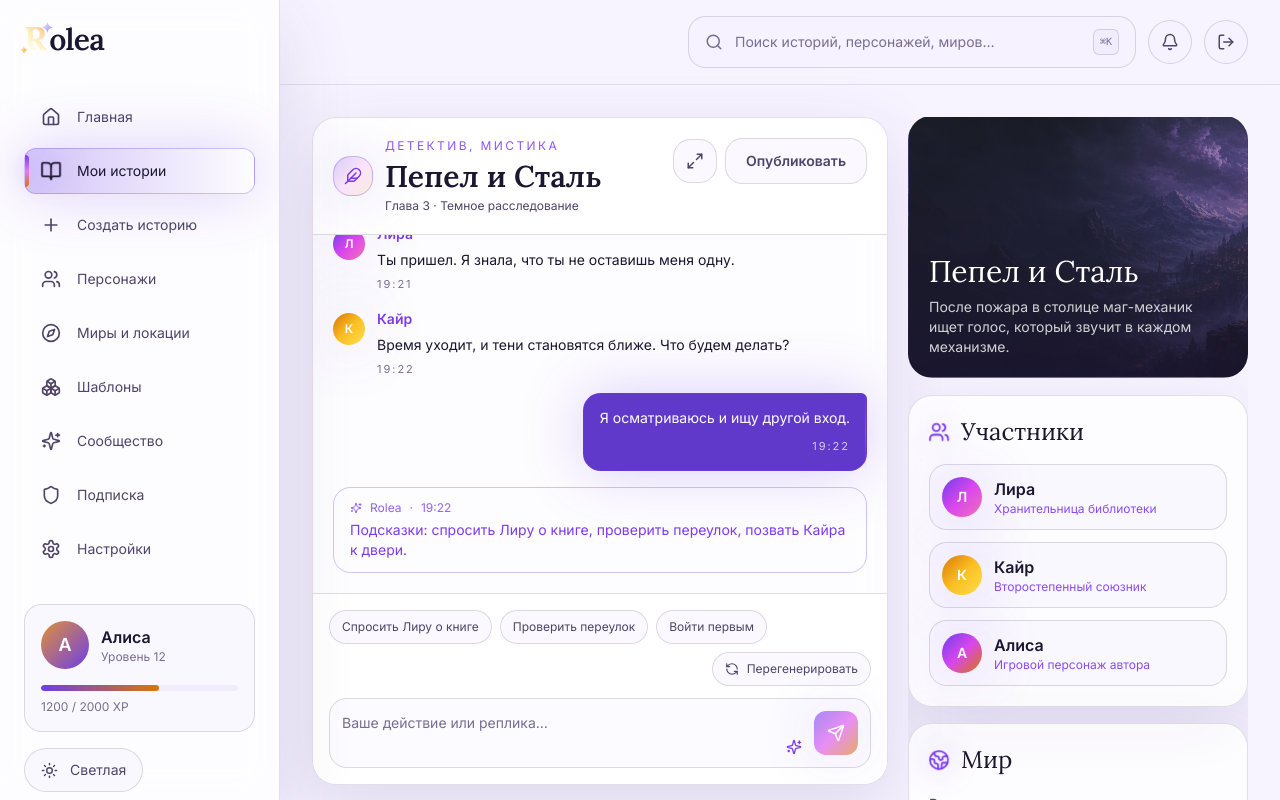
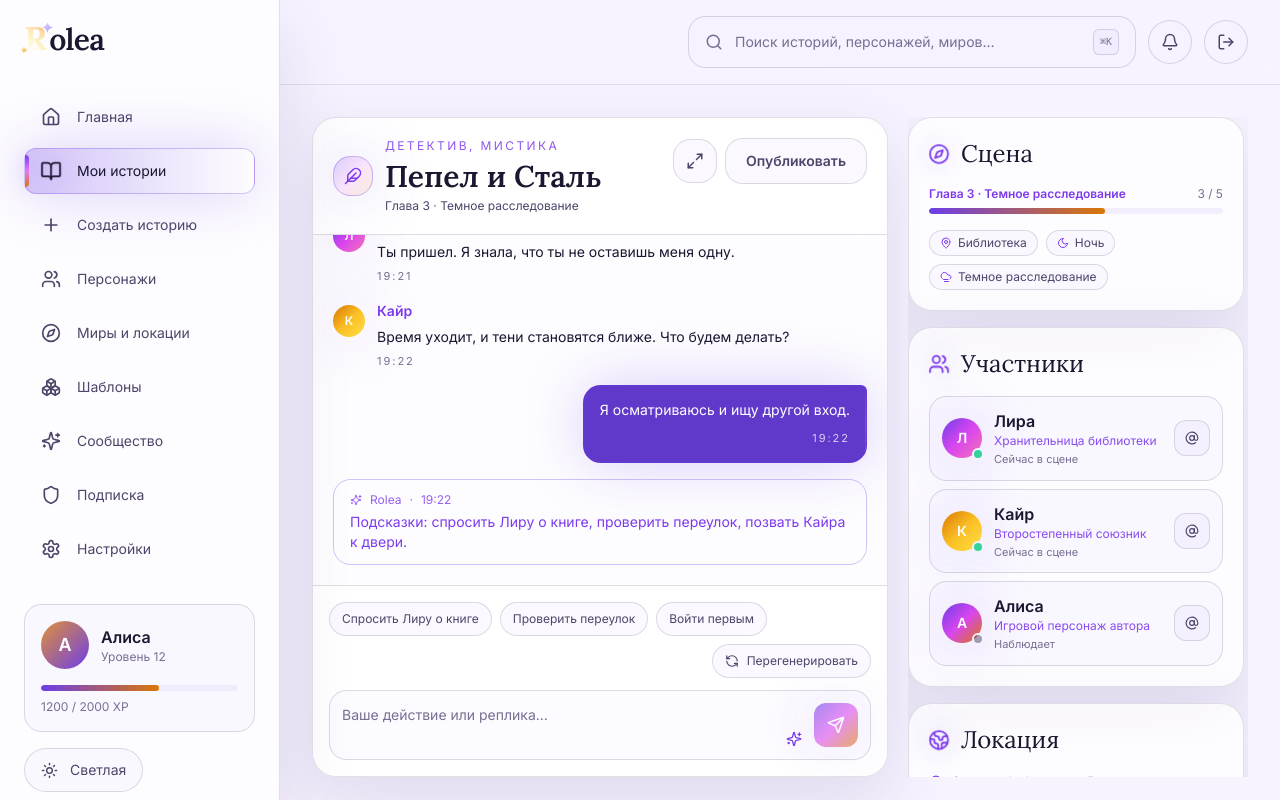
Before and after one commit to deerbyy/Rolea, a Next.js app: page /app/story/ash-and-steel in a window 1280 px wide. Built offline with nearby package versions, Linux system fonts and the light colour scheme.

Commit message:
feat(story-chat): локает скролл страницы во всех режимах + редизайн правых блоков (прогресс главы, меншены, факты сцены)
Co-Authored-By: Devin AI <158243242+devin-ai-integration[bot]@users.noreply.github.com>

```diff
--- a/app/globals.css
+++ b/app/globals.css
@@ -206,6 +206,10 @@ button {
   margin-left: 280px;
   overflow-y: auto;
   padding-bottom: 0;
+}
+
+body[data-chat-locked="1"] .rolea-main {
+  overflow: hidden;
 }
 
 body[data-chat-full="1"] .rolea-main {
--- a/components/story-chat.tsx
+++ b/components/story-chat.tsx
@@ -2,19 +2,27 @@
 
 import { useEffect, useMemo, useRef, useState } from "react";
 import {
+  AtSign,
   BookOpen,
+  CloudFog,
+  Compass,
   Feather,
   Globe2,
   Loader2,
+  Map as MapIcon,
+  MapPin,
   Maximize2,
   Minimize2,
+  Moon,
+  Pin,
+  Plus,
   RefreshCcw,
   Send,
   Sparkles,
   Users
 } from "lucide-react";
 import { demoCharacters, initialMessages } from "@/lib/demo-data";
-import type { ChatMessage } from "@/lib/types";
+import type { ChatMessage, Character } from "@/lib/types";
 import { useStories } from "@/lib/stories-store";
 import { cn } from "@/lib/cn";
 
@@ -92,6 +100,24 @@ export function StoryChat({ storyId }: { storyId: string }) {
       return () => document.body.removeAttribute("data-chat-full");
     }
   }, [isFull]);
+
+  useEffect(() => {
+    if (typeof document === "undefined") return;
+    document.body.setAttribute("data-chat-locked", "1");
+    return () => document.body.removeAttribute("data-chat-locked");
+  }, []);
+
+  function mention(name: string) {
+    const tag = `@${name} `;
+    setInput((current) => (current.startsWith(tag) ? current : `${tag}${current}`));
+    requestAnimationFrame(() => {
+      const node = inputRef.current;
+      if (!node) return;
+      node.focus();
+      const value = node.value;
+      node.setSelectionRange(value.length, value.length);
+    });
+  }
 
   async function send(action: string, replaceLastReply = false) {
     const trimmed = action.trim();
@@ -238,8 +264,8 @@ export function StoryChat({ storyId }: { storyId: string }) {
       <section
         className="glass reveal-up flex flex-col overflow-hidden rounded-3xl"
         style={{
-          height: isFull ? "calc(100dvh - 100px)" : "calc(100vh - 132px)",
-          minHeight: isFull ? "320px" : "620px",
+          height: isFull ? "calc(100dvh - 100px)" : "calc(100dvh - 140px)",
+          minHeight: "320px",
           transition: `height 520ms ${easing}, min-height 520ms ${easing}`,
         }}
       >
@@ -360,58 +386,82 @@ export function StoryChat({ storyId }: { storyId: string }) {
       <aside
         aria-hidden={isFull}
         className={cn(
-          "reveal-up reveal-delay-1 space-y-4 overflow-hidden",
+          "scrollbar-thin reveal-up reveal-delay-1 space-y-4 overflow-y-auto overflow-x-hidden pr-1",
           isFull && "pointer-events-none"
         )}
         style={{
+          height: isFull ? "calc(100dvh - 100px)" : "calc(100dvh - 140px)",
           opacity: isFull ? 0 : 1,
           transform: isFull ? "translateX(24px) scale(0.96)" : "translateX(0) scale(1)",
           transformOrigin: "top right",
-          transition: `opacity 280ms ease, transform 520ms ${easing}`,
+          transition: `opacity 280ms ease, transform 520ms ${easing}, height 520ms ${easing}`,
         }}
       >
-        <div className="story-card-bg floating-panel min-h-[260px] rounded-3xl border border-line/15 p-5">
-          <div className="flex h-full min-h-[220px] flex-col justify-end">
-            <h2 className="font-serif text-3xl text-white">{story.title}</h2>
-            <p className="mt-2 text-sm text-white/80">{story.summary}</p>
+        <Panel icon={Compass} title="Сцена">
+          <div className="space-y-4">
+            <div>
+              <div className="mb-1.5 flex items-center justify-between text-xs">
+                <span className="font-semibold text-accent-ring">Глава {story.chapter} · {story.mood}</span>
+                <span className="text-subtle">{story.chapter} / 5</span>
+              </div>
+              <div className="h-1.5 overflow-hidden rounded-full bg-surface-3/60">
+                <div
+                  className="progress-shine h-full rounded-full bg-gradient-to-r from-accent to-ember"
+                  style={{ width: `${Math.min(100, (story.chapter / 5) * 100)}%` }}
+                />
+              </div>
+            </div>
+            <div className="flex flex-wrap gap-2">
+              <SceneChip icon={MapPin} label="Библиотека" />
+              <SceneChip icon={Moon} label="Ночь" />
+              <SceneChip icon={CloudFog} label={story.mood} />
+            </div>
           </div>
-        </div>
+        </Panel>
 
         <Panel icon={Users} title="Участники">
-          <div className="space-y-3">
-            {demoCharacters.map((character) => (
-              <div
+          <div className="space-y-2">
+            {demoCharacters.map((character, index) => (
+              <CharacterRow
                 key={character.id}
-                className="hover-lift flex items-center gap-3 rounded-2xl border border-line/15 bg-surface-2/40 p-3"
-              >
-                <span
-                  className={cn(
-                    "grid h-10 w-10 shrink-0 place-items-center rounded-full bg-gradient-to-br text-sm font-semibold text-white shadow-glow",
-                    characterPalette[character.name] ?? "from-accent via-fuchsia-500 to-ember"
-                  )}
-                >
-                  {initialOf(character.name)}
-                </span>
-                <div className="min-w-0">
-                  <p className="font-semibold">{character.name}</p>
-                  <p className="truncate text-xs text-accent-ring/90">{character.role}</p>
-                </div>
-              </div>
+                character={character}
+                paletteClass={
+                  characterPalette[character.name] ?? "from-accent via-fuchsia-500 to-ember"
+                }
+                active={index < 2}
+                onMention={() => mention(character.name)}
+              />
             ))}
           </div>
         </Panel>
 
-        <Panel icon={Globe2} title="Мир">
-          <p className="text-sm leading-6 text-muted">
-            Весперия отвечает на решения героя: закрытые двери, чужие письма и тени меняются
-            по мере игры.
-          </p>
+        <Panel icon={Globe2} title="Локация">
+          <div className="space-y-3 text-sm">
+            <LocLine icon={MapPin} label="Старая библиотека Весперии" />
+            <LocLine icon={Moon} label="Глубокая ночь, 03:14" />
+            <LocLine icon={CloudFog} label="Туман и дрожащий свет фонарей" />
+            <button
+              type="button"
+              className="hover-lift mt-1 inline-flex items-center gap-2 rounded-xl border border-line/15 bg-surface-2/40 px-3 py-2 text-xs text-muted transition hover:border-accent/40 hover:text-fg"
+            >
+              <MapIcon size={14} /> Открыть карту мира
+            </button>
+          </div>
         </Panel>
 
         <Panel icon={BookOpen} title="Память сцены">
-          <p className="text-sm leading-6 text-muted">
-            AI учитывает последние сообщения, роль пользователя, активных персонажей и базовые правила 16+.
-          </p>
+          <ul className="space-y-2 text-sm">
+            <MemoryRow text="Алиса вошла в старую библиотеку Весперии" />
+            <MemoryRow text="Лира узнала героя по голосу" />
+            <MemoryRow text="Кайр предупредил о приближении теней" />
+            <MemoryRow text="«Хроники Весперии» закрыты на засов" pinned />
+          </ul>
+          <button
+            type="button"
+            className="hover-lift mt-3 inline-flex w-full items-center justify-center gap-2 rounded-xl border border-dashed border-line/20 bg-surface-2/30 px-3 py-2 text-xs text-muted transition hover:border-accent/40 hover:text-fg"
+          >
+            <Plus size={14} /> Закрепить из чата
+          </button>
         </Panel>
       </aside>
     </div>
@@ -511,3 +561,97 @@ function Panel({
     </section>
   );
 }
+
+function SceneChip({ icon: Icon, label }: { icon: typeof MapPin; label: string }) {
+  return (
+    <span className="inline-flex items-center gap-1.5 rounded-full border border-line/15 bg-surface-2/40 px-2.5 py-1 text-xs text-muted">
+      <Icon size={12} className="text-accent-ring" />
+      {label}
+    </span>
+  );
+}
+
+function LocLine({ icon: Icon, label }: { icon: typeof MapPin; label: string }) {
+  return (
+    <div className="flex items-center gap-2 text-muted">
+      <Icon size={14} className="shrink-0 text-accent-ring" />
+      <span className="truncate">{label}</span>
+    </div>
+  );
+}
+
+function MemoryRow({ text, pinned = false }: { text: string; pinned?: boolean }) {
+  return (
+    <li className="group flex items-start gap-2 text-muted">
+      <span
+        className={cn(
+          "mt-1.5 h-1.5 w-1.5 shrink-0 rounded-full",
+          pinned ? "bg-ember shadow-[0_0_8px_rgba(251,191,36,0.6)]" : "bg-accent-ring/70"
+        )}
+      />
+      <span className="flex-1 leading-6">{text}</span>
+      <button
+        type="button"
+        aria-label={pinned ? "Открепить" : "Закрепить"}
+        className={cn(
+          "shrink-0 rounded-md p-1 transition",
+          pinned
+            ? "text-ember"
+            : "text-subtle opacity-0 hover:text-accent-ring group-hover:opacity-100"
+        )}
+      >
+        <Pin size={12} className={pinned ? "fill-ember/30" : ""} />
+      </button>
+    </li>
+  );
+}
+
+function CharacterRow({
+  character,
+  paletteClass,
+  active,
+  onMention
+}: {
+  character: Character;
+  paletteClass: string;
+  active: boolean;
+  onMention: () => void;
+}) {
+  return (
+    <div className="hover-lift group flex items-center gap-3 rounded-2xl border border-line/15 bg-surface-2/40 p-3">
+      <div className="relative shrink-0">
+        <span
+          className={cn(
+            "grid h-10 w-10 place-items-center rounded-full bg-gradient-to-br text-sm font-semibold text-white shadow-glow",
+            paletteClass
+          )}
+        >
+          {initialOf(character.name)}
+        </span>
+        <span
+          className={cn(
+            "absolute -bottom-0.5 -right-0.5 h-3 w-3 rounded-full border-2 border-surface-2",
+            active ? "bg-emerald-400" : "bg-line/40"
+          )}
+          aria-hidden
+        />
+      </div>
+      <div className="min-w-0 flex-1">
+        <p className="truncate font-semibold">{character.name}</p>
+        <p className="truncate text-xs text-accent-ring/90">{character.role}</p>
+        <p className="mt-0.5 truncate text-[11px] text-subtle">
+          {active ? "Сейчас в сцене" : "Наблюдает"}
+        </p>
+      </div>
+      <button
+        type="button"
+        onClick={onMention}
+        title={`Обратиться к ${character.name}`}
+        aria-label={`Обратиться к ${character.name}`}
+        className="interactive-glow grid h-9 w-9 shrink-0 place-items-center rounded-xl border border-line/15 bg-surface-3/40 text-muted transition hover:-translate-y-0.5 hover:border-accent/40 hover:text-accent-ring"
+      >
+        <AtSign size={14} />
+      </button>
+    </div>
+  );
+}
```
